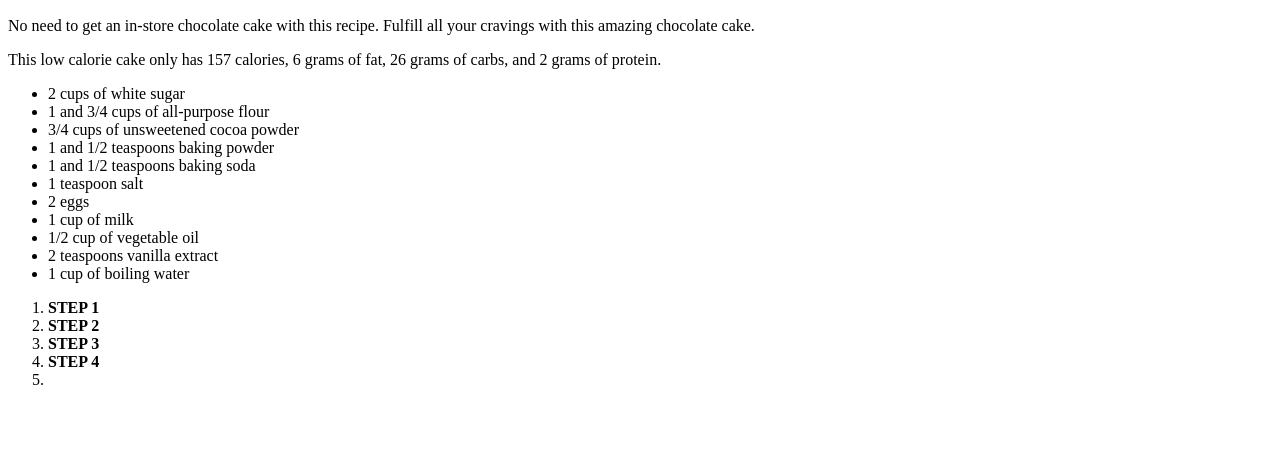
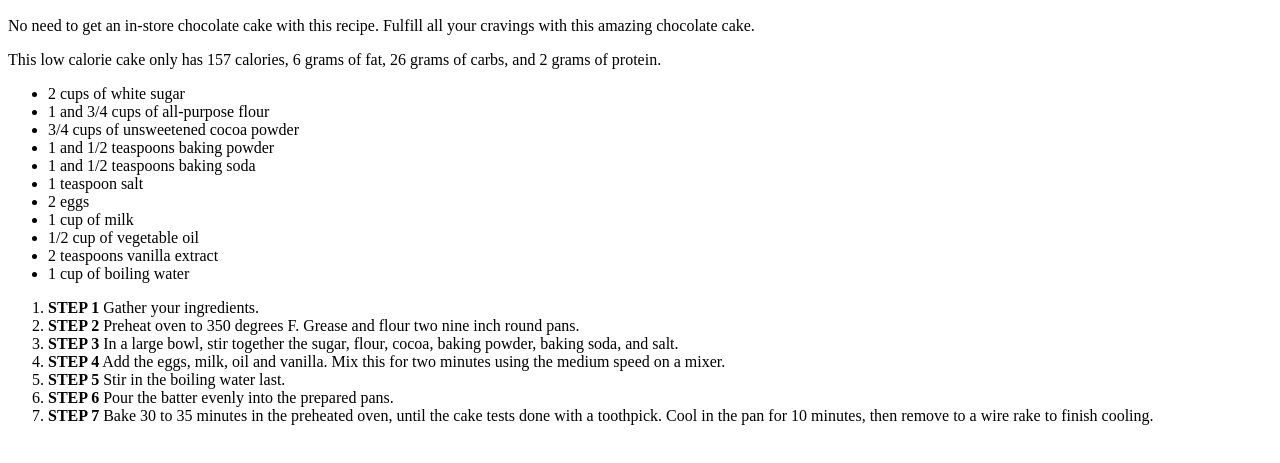
Before and after one commit to VermisImperator/odin-recipes, a plain HTML site: page recipes/chocolatecake.html in a window 1280 px wide. Shown: the part 99-562 px from the top of the page. Drawn offline with Linux system fonts and the light colour scheme.

Commit message:
added an ordered list of baking instructions for chocolate cake

```diff
--- a/recipes/chocolatecake.html
+++ b/recipes/chocolatecake.html
@@ -25,11 +25,13 @@
     </ul>
 
     <ol>
-        <li><strong>STEP 1</strong> </li>
-        <li><strong>STEP 2</strong> </li>
-        <li><strong>STEP 3</strong> </li>
-        <li><strong>STEP 4</strong> </li>
-        <li></li>
+        <li><strong>STEP 1</strong> Gather your ingredients.</li>
+        <li><strong>STEP 2</strong> Preheat oven to 350 degrees F. Grease and flour two nine inch round pans.</li>
+        <li><strong>STEP 3</strong> In a large bowl, stir together the sugar, flour, cocoa, baking powder, baking soda, and salt.</li>
+        <li><strong>STEP 4</strong> Add the eggs, milk, oil and vanilla. Mix this for two minutes using the medium speed on a mixer.</li>
+        <li><strong>STEP 5</strong> Stir in the boiling water last.</li>
+        <li><strong>STEP 6</strong> Pour the batter evenly into the prepared pans. </li>
+        <li><strong>STEP 7</strong> Bake 30 to 35 minutes in the preheated oven, until the cake tests done with a toothpick. Cool in the pan for 10 minutes, then remove to a wire rake to finish cooling.</li>
     </ol>
 </body>
 </html>
```
